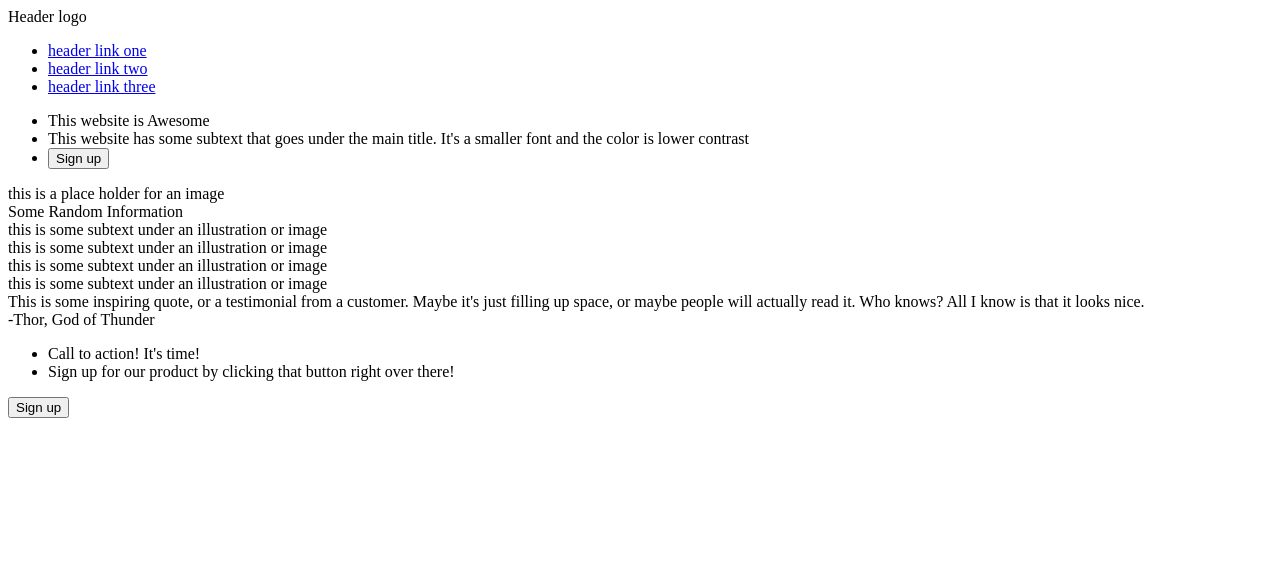
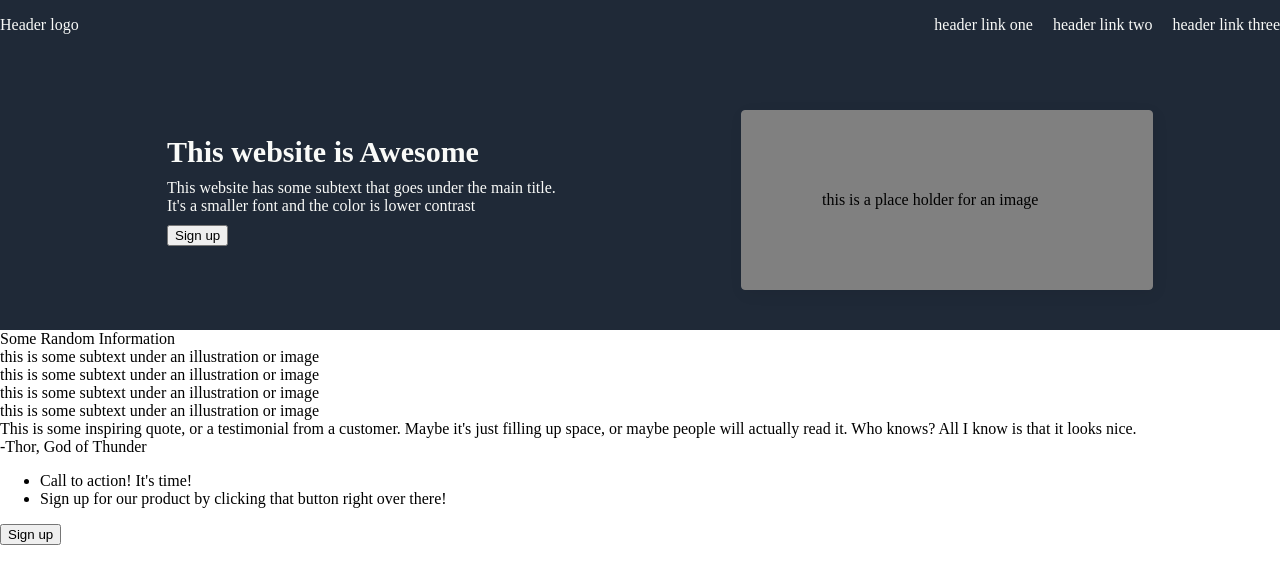
Before and after one commit to tdogpog/landing_page, a plain HTML site: page index.html in a window 1280 px wide. Drawn offline with Linux system fonts and the light colour scheme.

Commit message:
Linked css file to html

```diff
--- a/index.html
+++ b/index.html
@@ -4,6 +4,7 @@
     <meta charset="UTF-8">
     <meta name="viewport" content="width=device-width, initial-scale=1.0">
     <title>Corporate Landing Page</title>
+    <link rel="stylesheet" href="./style.css">
 </head>
 <body>
     <div class="header">
@@ -17,13 +18,13 @@
 
     <div class="lower-header">
         <ul class="lowerlist">
-            <li>This website is Awesome</li>
-            <li>This website has some subtext that goes under the main title.
+            <li class="lowerbold">This website is Awesome</li>
+            <li class="lowerdescription">This website has some subtext that goes under the main title.
                 It's a smaller font and the color is lower contrast
             </li>
             <li><button>Sign up</button></li>
         </ul>
-        <div>this is a place holder for an image</div>
+        <div class="lowercard">this is a place holder for an image</div>
     </div>
 
 
```
